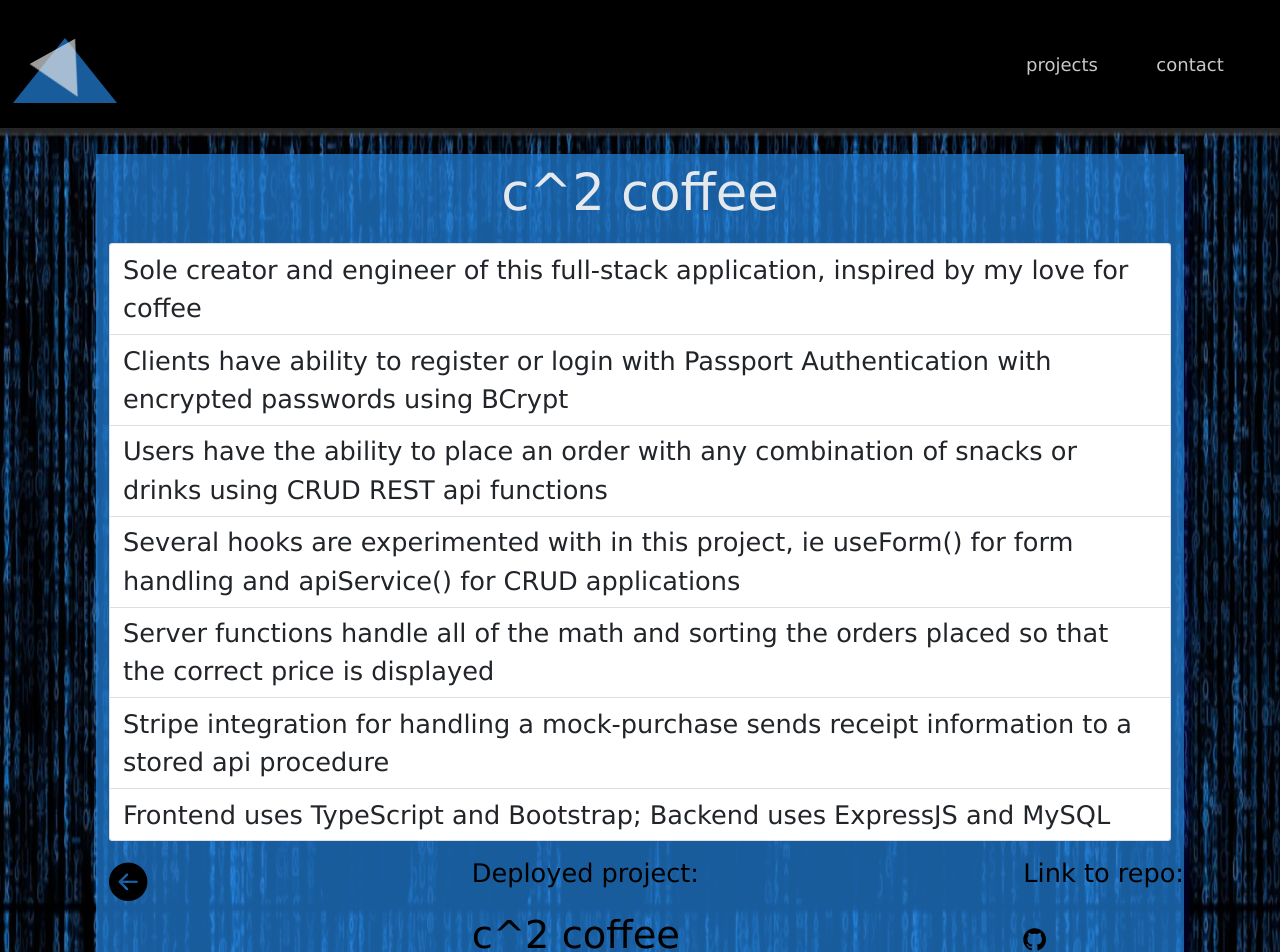
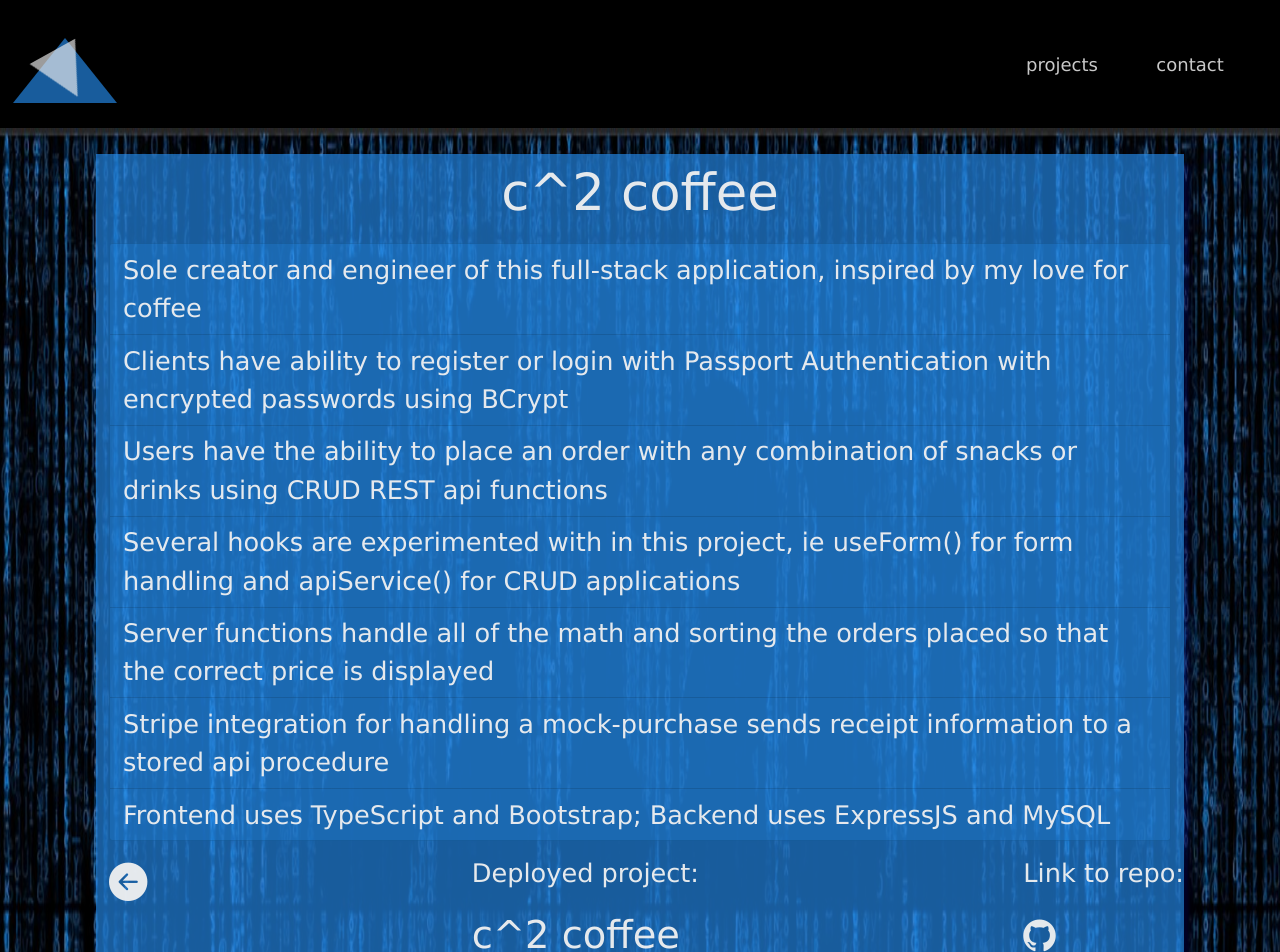
Before and after one commit to Slap-a-tha-Bass/portfolio, a React (Create React App) app: page /projects/coffeeapp in a window 1280 px wide. Shown: the top 952 px of the page. Built offline with nearby package versions, Linux system fonts and the light colour scheme; no server answers.

Commit message:
editted projects page to make cards clickable again

```diff
--- a/src/components/ProjectCard.jsx
+++ b/src/components/ProjectCard.jsx
@@ -5,15 +5,15 @@ import { CardDiv, CardTitle, CardFooter, CardText } from "../styled-components";
 
 const ProjectCard = ({ title, content, tech, path }) => {
   return (
+    <CardDiv>
       <Link to={path} className="text-decoration-none">
-        <CardDiv>
-          <CardTitle>{title}</CardTitle>
-          <Card.Body>
-            <CardText>{content}</CardText>
-          </Card.Body>
-          <CardFooter>{tech}</CardFooter>
-        </CardDiv>
+        <CardTitle>{title}</CardTitle>
+        <Card.Body>
+          <CardText>{content}</CardText>
+        </Card.Body>
+        <CardFooter>{tech}</CardFooter>
       </Link>
+    </CardDiv>
   );
 };
 
--- a/src/styled-components.jsx
+++ b/src/styled-components.jsx
@@ -135,6 +135,9 @@ export const CardDiv = styled.div`
   width: 85vw;
   margin-left: 7.5vw;
   margin-right: 10vw;
+  &:hover {
+    cursor: pointer;
+  }
 `;
 export const CardTitle = styled.div`
   font-size: 4vw;
--- a/src/views/CoffeeApp.jsx
+++ b/src/views/CoffeeApp.jsx
@@ -18,32 +18,32 @@ const CoffeeApp = () => {
           <CardTitle>c^2 coffee</CardTitle>
           <Card.Body>
             <ul className="list-group">
-              <li className="list-group-item">
+              <li className="list-group-item" style={{backgroundColor: 'rgba(37, 142, 240, 0.25)', color: 'rgba(240, 240, 240, 0.95)'}}>
                 Sole creator and engineer of this full-stack application,
                 inspired by my love for coffee
               </li>
-              <li className="list-group-item">
+              <li className="list-group-item" style={{backgroundColor: 'rgba(37, 142, 240, 0.25)', color: 'rgba(240, 240, 240, 0.95)'}}>
                 Clients have ability to register or login with Passport
                 Authentication with encrypted passwords using BCrypt
               </li>
-              <li className="list-group-item">
+              <li className="list-group-item" style={{backgroundColor: 'rgba(37, 142, 240, 0.25)', color: 'rgba(240, 240, 240, 0.95)'}}>
                 Users have the ability to place an order with any combination of
                 snacks or drinks using CRUD REST api functions
               </li>
-              <li className="list-group-item">
+              <li className="list-group-item" style={{backgroundColor: 'rgba(37, 142, 240, 0.25)', color: 'rgba(240, 240, 240, 0.95)'}}>
                 Several hooks are experimented with in this project, ie
                 useForm() for form handling and apiService() for CRUD
                 applications
               </li>
-              <li className="list-group-item">
+              <li className="list-group-item" style={{backgroundColor: 'rgba(37, 142, 240, 0.25)', color: 'rgba(240, 240, 240, 0.95)'}}>
                 Server functions handle all of the math and sorting the orders
                 placed so that the correct price is displayed
               </li>
-              <li className="list-group-item">
+              <li className="list-group-item" style={{backgroundColor: 'rgba(37, 142, 240, 0.25)', color: 'rgba(240, 240, 240, 0.95)'}}>
                 Stripe integration for handling a mock-purchase sends receipt
                 information to a stored api procedure
               </li>
-              <li className="list-group-item">
+              <li className="list-group-item" style={{backgroundColor: 'rgba(37, 142, 240, 0.25)', color: 'rgba(240, 240, 240, 0.95)'}}>
                 Frontend uses TypeScript and Bootstrap; Backend uses ExpressJS
                 and MySQL
               </li>
@@ -51,13 +51,13 @@ const CoffeeApp = () => {
           </Card.Body>
           <CardFooter>
             <Link to="/projects">
-              <FooterLink>
+              <FooterLink style={{color: 'rgba(240, 240, 240, 0.95)'}}>
                 <i className="bi bi-arrow-left-circle-fill"></i>
               </FooterLink>
             </Link>
             <FooterLink>
-              <FooterText>Deployed project:</FooterText>
-              <LinkButton
+              <FooterText style={{color: 'rgba(240, 240, 240, 0.95)'}}>Deployed project:</FooterText>
+              <LinkButton style={{color: 'rgba(240, 240, 240, 0.95)'}}
                 href="https://cc-coffee.herokuapp.com"
                 target="_blank"
                 rel="noopener noreferrer"
@@ -66,19 +66,19 @@ const CoffeeApp = () => {
               </LinkButton>
             </FooterLink>
             <FooterLink>
-              <FooterText>Link to repo:</FooterText>
-              <LinkButton
+              <FooterText style={{color: 'rgba(240, 240, 240, 0.95)'}}>Link to repo:</FooterText>
+              <LinkButton style={{color: 'rgba(240, 240, 240, 0.95)'}}
                 href="https://www.github.com/Slap-a-tha-Bass/final_project_cc_coffee_app"
                 target="_blank"
                 rel="noopener noreferrer"
               >
-                <i className="bi bi-github h3"></i>
+                <i className="bi bi-github h1"></i>
               </LinkButton>
             </FooterLink>
           </CardFooter>
         </CardDiv>
       </div>
-      <div className="bg-dark">
+      <div className="chess-img">
         <CardDiv>
           <CardTitle className="card-header text-center text-light">
             Order Page
--- a/src/views/Projects.jsx
+++ b/src/views/Projects.jsx
@@ -1,13 +1,12 @@
 import React from "react";
 import ProjectCard from "../components/ProjectCard";
 import { Col } from "react-bootstrap";
-import { HomeFont, ProjectFrame } from "../styled-components";
+import { HomeFont } from "../styled-components";
 
 const Projects = () => {
   return (
     <div className="chess-img transition">
       <HomeFont>Projects</HomeFont>
-        <ProjectFrame />
       <Col md={6}>
         <ProjectCard
           title="c^2 coffee"
@@ -15,6 +14,8 @@ const Projects = () => {
           tech="TypeScript, ExpressJS, Bootstrap, Stripe, BCrypt, Passport, MySQL"
           path="/projects/coffeeapp"
         />
+      </Col>
+      <Col md={6}>
         <ProjectCard
           title="chirpr app"
           content="A social app that lets users post an updated status. Users have to sign in using Passport.js and can then view all other 'chirps.' They can edit or delete their content as well. Users can also donate to the site using Stripe.js."
```
Lines whose indentation alone changed are shown as unchanged.
